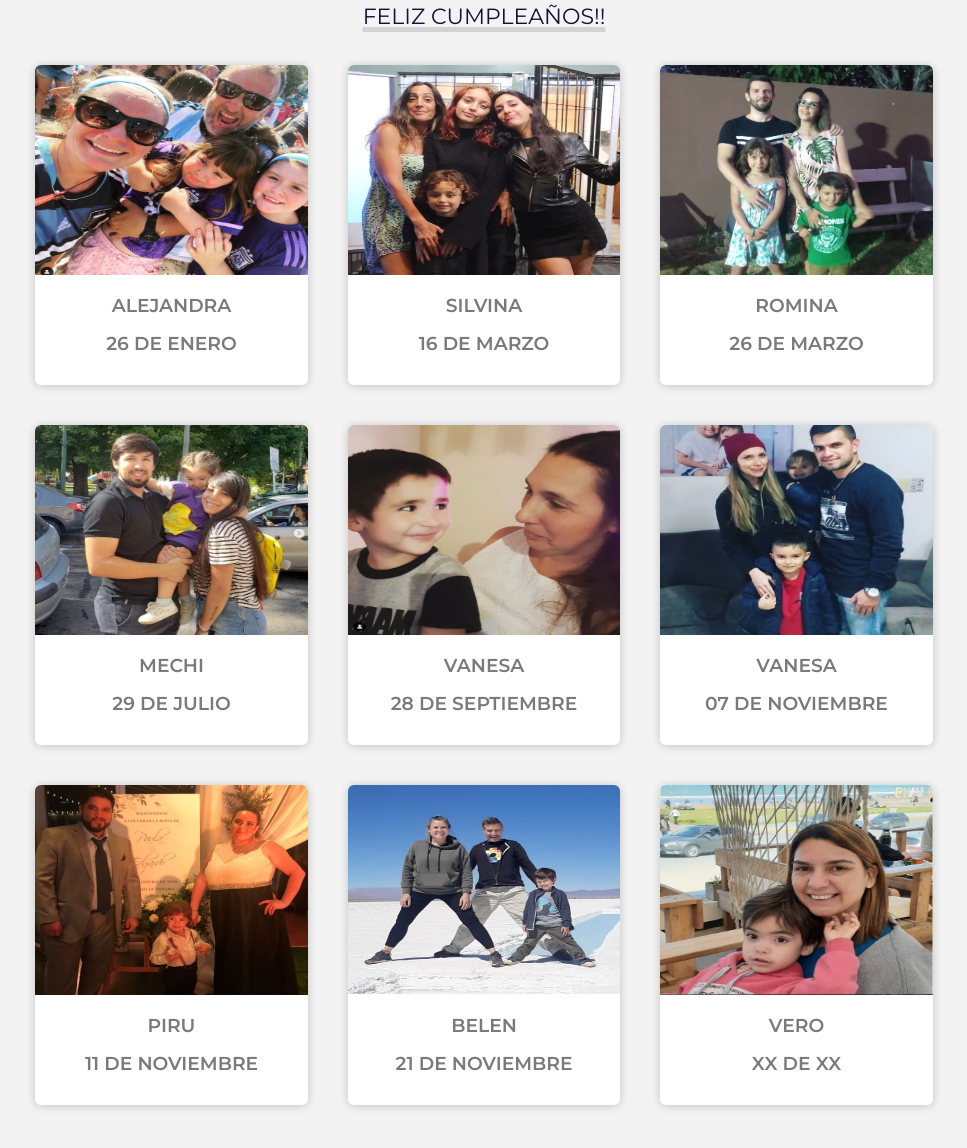
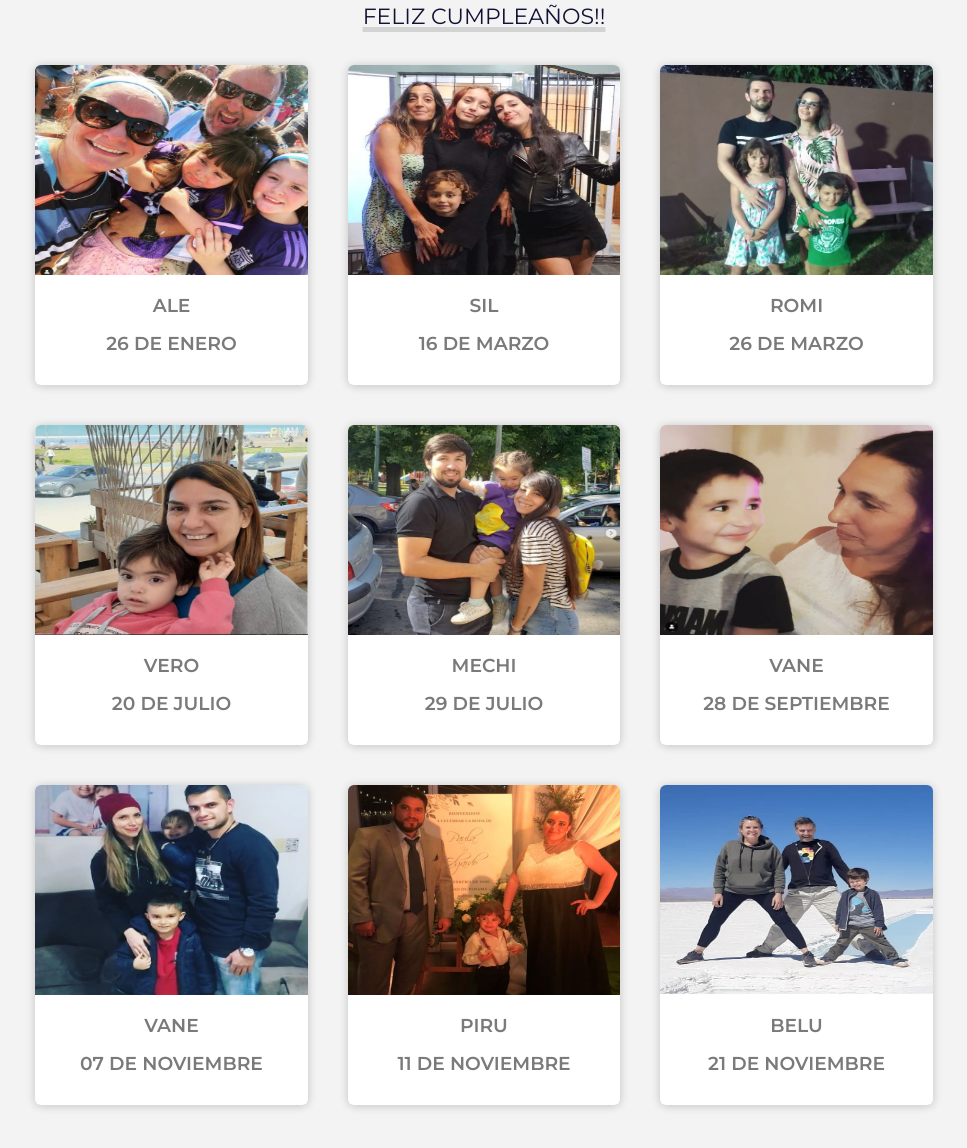
Before and after one commit to VanesaPorcelli/naranjitas, a plain HTML site: page index.html in a window 1280 px wide. Shown: the part 1538-2686 px from the top of the page, without its empty margins (156-1123 px from the left). Drawn offline with Linux system fonts and the light colour scheme.

Commit message:
actualizacion

```diff
--- a/index.html
+++ b/index.html
@@ -73,7 +73,7 @@
                     <img src="./assets/alejandra.JPG">
                 </figure>
                 <div class="contenido-card">
-                    <h3>ALEJANDRA</h3>
+                    <h3>ALE</h3>
                     <h3>26 DE ENERO</h3>
                 </div>
             </div>
@@ -82,7 +82,7 @@
                     <img src="./assets/silvina.JPG">
                 </figure>
                 <div class="contenido-card">
-                    <h3>SILVINA</h3>
+                    <h3>SIL</h3>
                     <h3>16 DE MARZO</h3>
                     <p></p>
                 </div>
@@ -92,7 +92,7 @@
                     <img src="./assets/romina.JPG">
                 </figure>
                 <div class="contenido-card">
-                    <h3>ROMINA</h3>
+                    <h3>ROMI</h3>
                     <h3>26 DE MARZO</h3>
                 </div>
             </div>
@@ -100,6 +100,15 @@
         </div>
         <div class="container-card">
 
+            <div class="card">
+                <figure>
+                    <img src="./assets/vero.JPG">
+                </figure>
+                <div class="contenido-card">
+                    <h3>VERO</h3>
+                    <h3>20 DE JULIO</h3>
+                </div>
+            </div>
 
             <div class="card">
                 <figure>
@@ -116,26 +125,26 @@
                 <img src="./assets/vanesa2.JPG">
             </figure>
             <div class="contenido-card">
-                <h3>VANESA</h3>
+                <h3>VANE</h3>
                 <h3>28 DE SEPTIEMBRE</h3>
                 <p></p>
             </div>
         </div>
-        <div class="card">
-            <figure>
-                <img src="./assets/valentino.JPG">
-            </figure>
-            <div class="contenido-card">
-                <h3>VANESA</h3>
-                <h3>07 DE NOVIEMBRE</h3>
-                <p></p>
-            </div>
-        </div>
+
 
         </div>
         <div class="container-card">
 
-
+            <div class="card">
+                <figure>
+                    <img src="./assets/valentino.JPG">
+                </figure>
+                <div class="contenido-card">
+                    <h3>VANE</h3>
+                    <h3>07 DE NOVIEMBRE</h3>
+                    <p></p>
+                </div>
+            </div>
 
             <div class="card">
                 <figure>
@@ -152,17 +161,9 @@
                     <img src="./assets/belu.JPG">
                 </figure>
                 <div class="contenido-card">
-                    <h3>BELEN</h3>
+                    <h3>BELU</h3>
                     <h3>21 DE NOVIEMBRE</h3>
                 </div>
             </div>
-            <div class="card">
-                <figure>
-                    <img src="./assets/vero.JPG">
-                </figure>
-                <div class="contenido-card">
-                    <h3>VERO</h3>
-                    <h3>XX DE XX</h3>
-                </div>
-            </div>
+
     </section>
```
